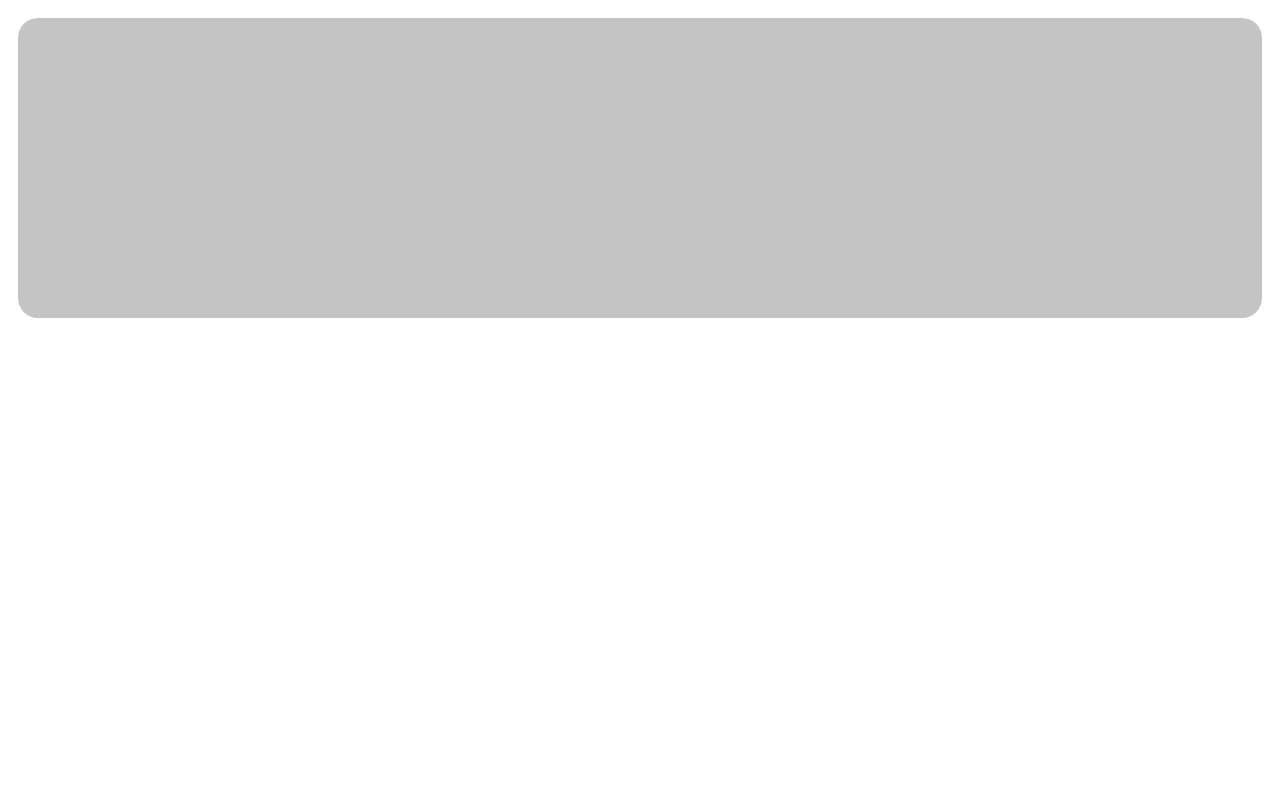
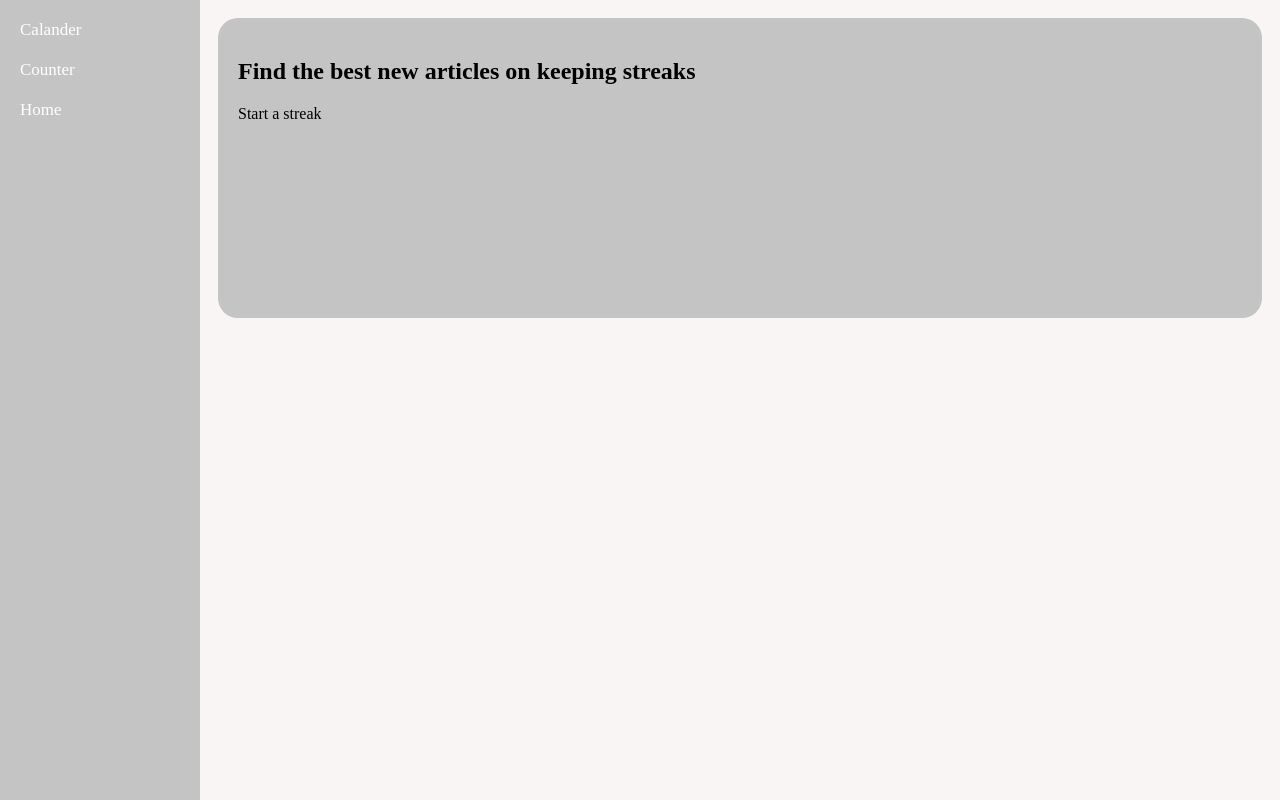
Before and after one commit to Jeremiah-ET/Streak-Tracker, a website: page public/article.html in a window 1280 px wide. Drawn offline with Linux system fonts and the light colour scheme.

Commit message:
updated article page

```diff
--- a/public/article.css
+++ b/public/article.css
@@ -1,14 +1,46 @@
 :root {
   --basicGray: rgb(196, 196, 196);
+  --nicewhite: rgb(250, 245, 245);
 }
 
 .header {
   background-color: var(--basicGray);
   height: 300px;
   border-radius: 20px;
+}
 
+.header_div {
+  padding: 20px;
 }
 
 body{
   padding: 10px;
+  background-color: var(--nicewhite);
 }
+
+.sidebar {
+  position: fixed;
+  background-color: var(--basicGray);
+  min-height: 100vh;
+  width: 200px;
+  top: 0;
+  left: 0;
+}
+
+.sidebarlinks {
+  display: flex;
+  flex-direction: column;
+  gap: 20px;
+  padding-left: 20px;
+  padding-top: 20px;
+}
+
+.sidebarlinks a {
+  text-decoration: none;
+  font-size: 17px;
+  color: white;
+}
+
+main {
+  margin-left: 200px;
+}
--- a/public/article.html
+++ b/public/article.html
@@ -7,6 +7,21 @@
     <link rel="stylesheet" href="article.css" />
   </head>
   <body>
-    <section class="header"></section>
+    <aside class="sidebar">
+      <nav class="sidebarlinks">
+        <a href="Calander.html">Calander</a>
+        <a href="Counter.html">Counter</a>
+        <a href="index.html">Home</a>
+      </nav>
+    </aside>
+    <main>
+      <section class="header">
+        <div class="header_div">
+          <h1>Find the best new articles on keeping streaks</h1>
+          <p id="streaktag">Streak</p>
+        </div>
+      </section>
+      <script src="article.js"></script>
+    </main>
   </body>
 </html>
--- /dev/null
+++ b/public/article.js
@@ -0,0 +1,4 @@
+const streakNumber = "streakNumb"
+const streaktag = document.getElementById("streaktag")
+
+streaktag.textContent = localStorage.getItem(streakNumber) ? "Your Streak is: " + localStorage.getItem(streakNumber) : "Start a streak"
```
